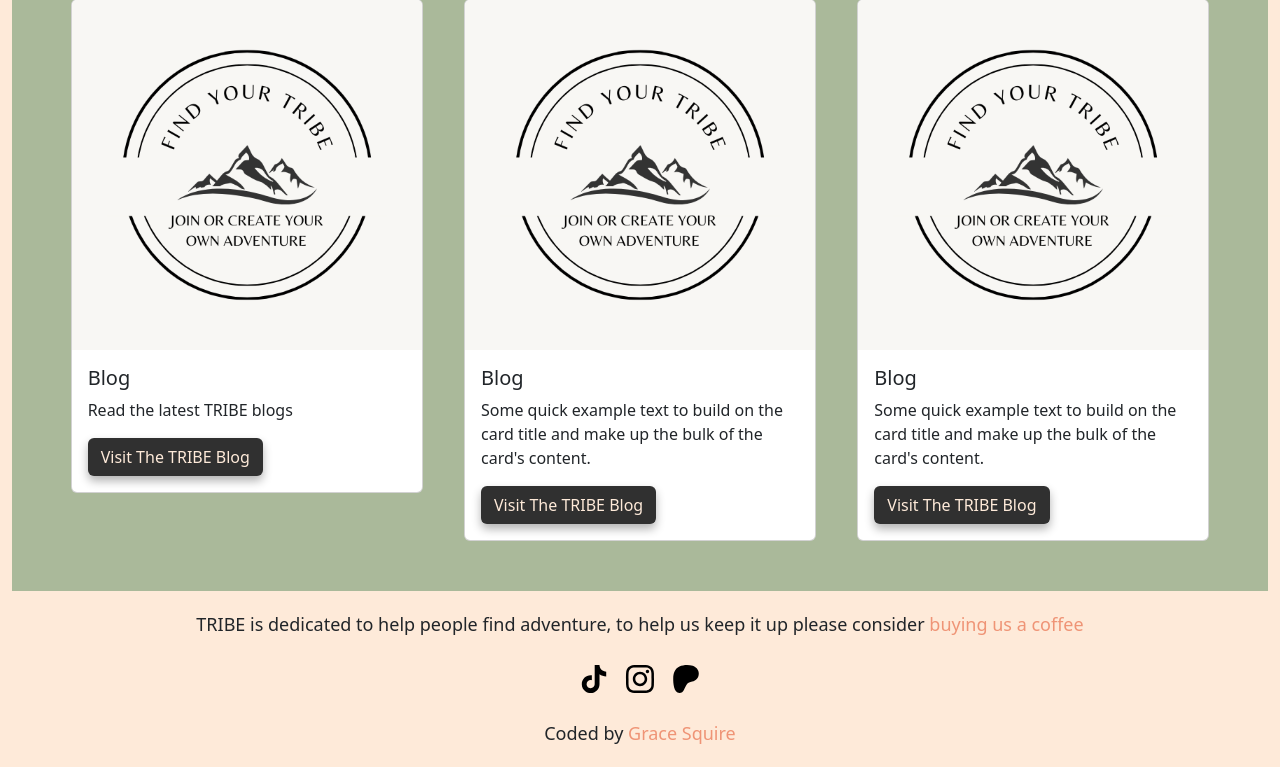
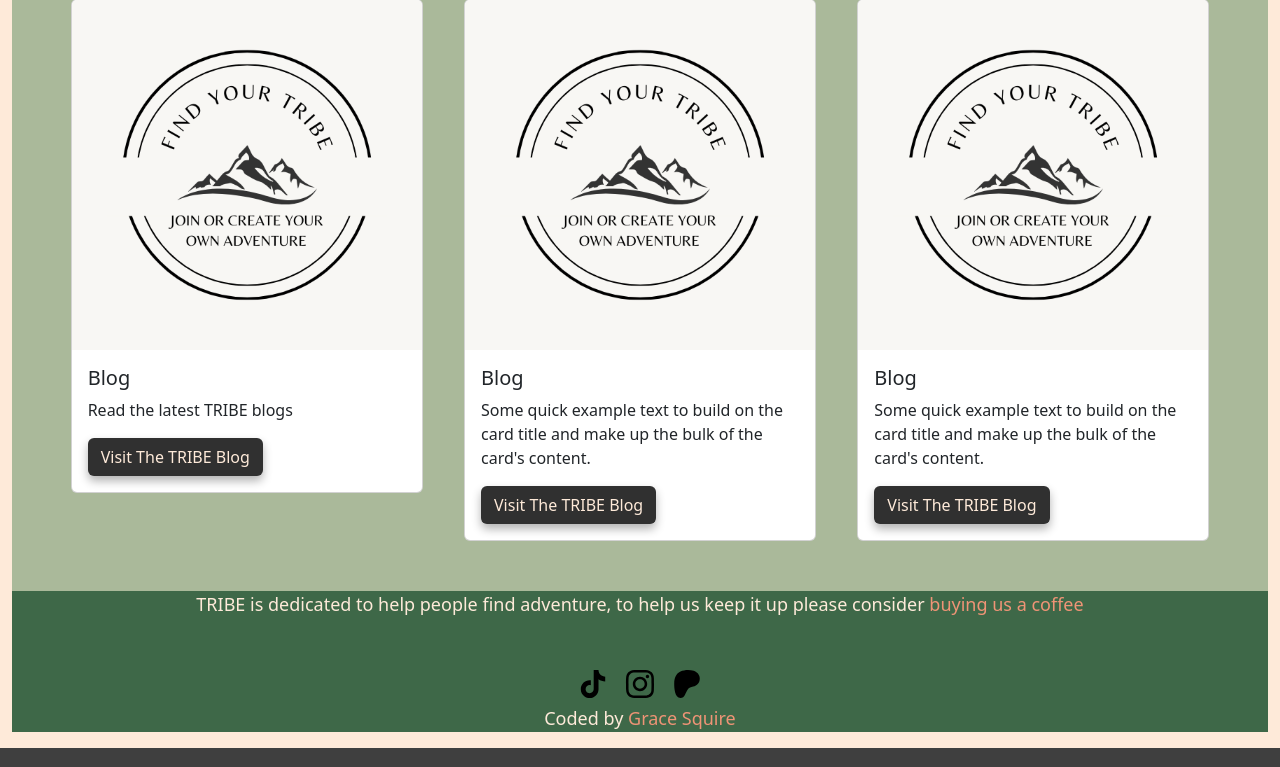
Before and after one commit to GBovisSquire/TRIBE, a PHP site: page / in a window 1280 px wide. Shown: the part 1512-2279 px from the top of the page. Run offline with PHP 8.4, Linux system fonts and the light colour scheme.

Commit message:
footer styled

```diff
--- a/src/style.css
+++ b/src/style.css
@@ -184,23 +184,45 @@ img {
   margin: 0 auto;
 }
 .help_text {
-  font-size: 14px;
+  font-size: 16px;
   margin-top: 40px;
   text-align: center;
 }
-footer p {
-  margin-top: 20px;
-  margin-bottom: 20px;
+footer {
+  background-color: var(--green);
+  color: var(--cream);
+  text-align: center;
+}
+.newsletter-sign-up-submission {
+  padding-top: 10px;
+  padding-bottom: 10px;
+  font-size: 20px;
+  background-color: var(--orange);
+  color: var(--cream);
   font-size: 18px;
   text-align: center;
 }
-footer a {
-  color: var(--pink);
+footer {
+  font-size: 18px;
+  text-align: center;
+}
+footer ul {
+  list-style: none;
 }
 svg {
   margin: 5px;
 }
 .mediaApps {
   text-align: center;
-  margin-bottom: 20px;
+  margin-top: 45px;
 }
+.buy-us-coffee {
+  padding-left: 160px;
+  padding-right: 160px;
+  padding-top: 50px;
+}
+.navigation-links {
+  padding-left: 160px;
+  padding-right: 160px;
+  padding-top: 50px;
+}
```
Also changed, not shown: join.html (+37 -9 lines), create.html (added).
